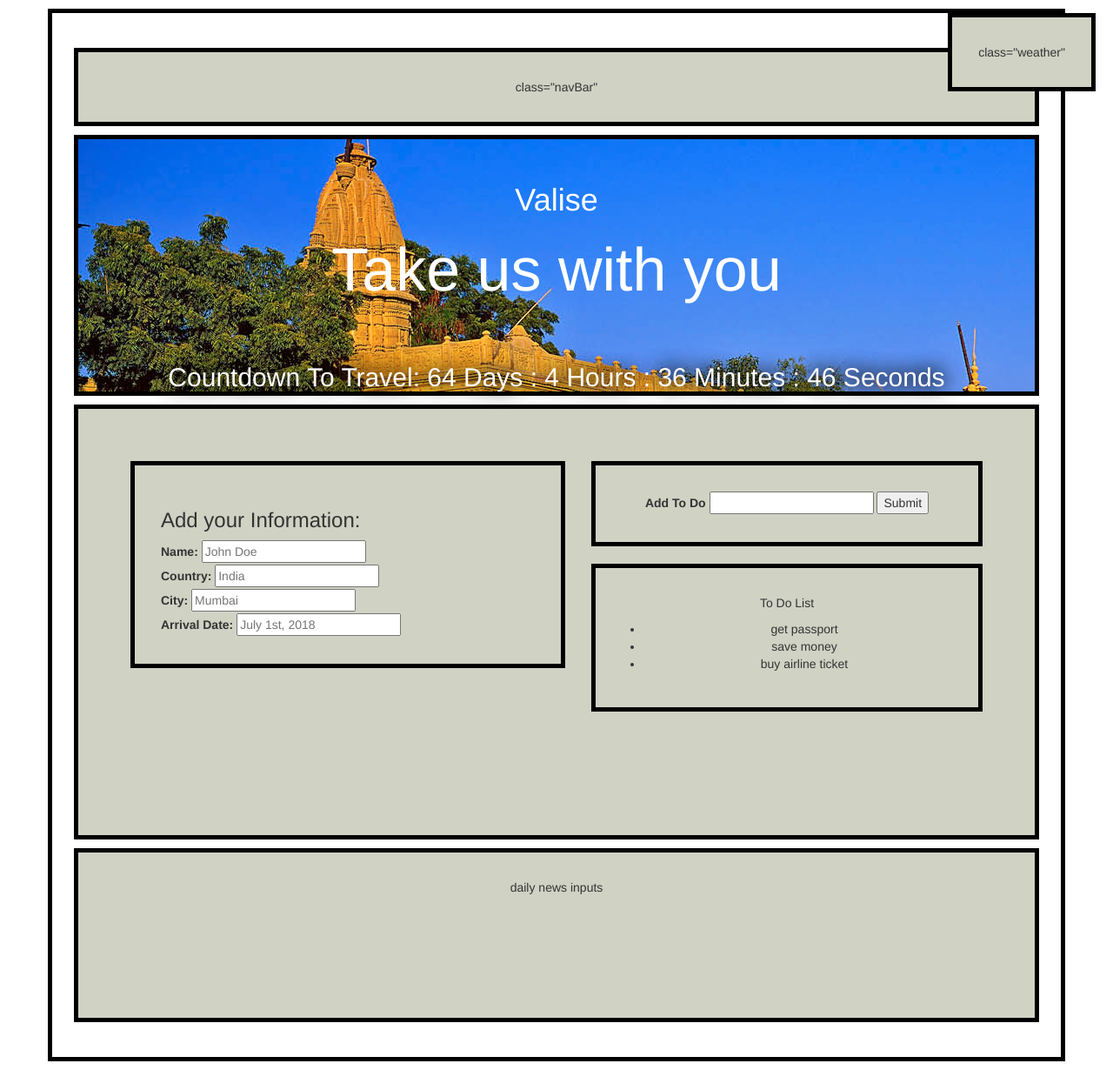
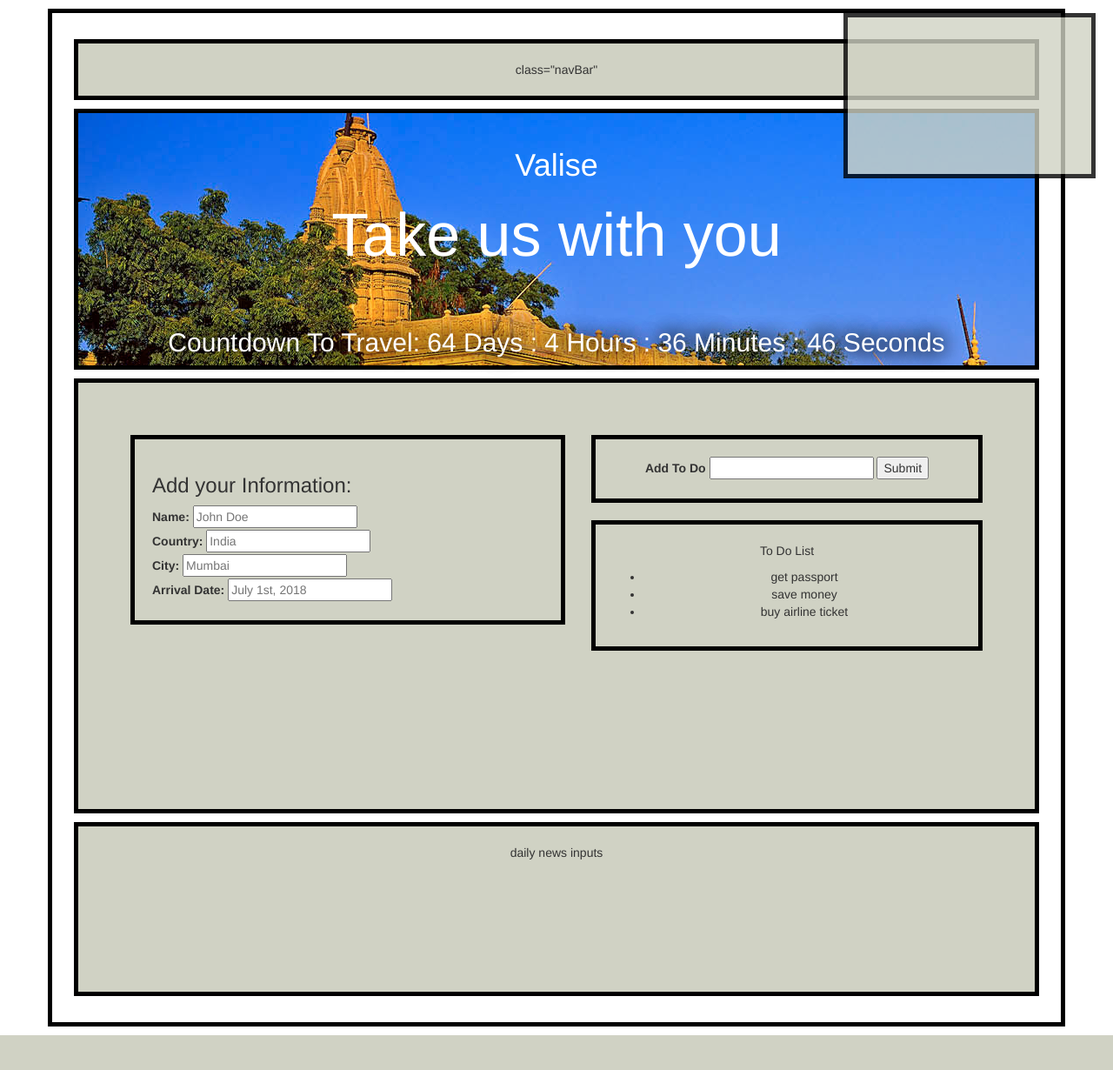
Before and after one commit to An26/GroupProjectOne, a PHP site: page / in a window 1280 px wide. Shown: the whole page at 87% size. After the commit the page ends 1190 px from the top, so only its background shows below. Run offline with PHP 8.4, Linux system fonts and the light colour scheme; some libraries are stand-ins or nearby versions.

Commit message:
completed weatherAPI

```diff
--- a/assets/css/style.css
+++ b/assets/css/style.css
@@ -6,7 +6,7 @@ body {
 
 div {
 	border: 5px solid black;
-	padding: 30px;
+	padding: 20px;
 	margin: 10px;
 	background-color: #D0D2C4;
 
@@ -34,10 +34,15 @@ div {
 	background-color: white;
 }
 
-.weather {
+#weather {
 	position: fixed;
 	top: 5px;
 	right: 10px;
+	z-index: 100;
+	height: 190px !important;
+	width: 290px !important;
+	opacity: 0.8;
+
 }
 
 .newsBox {
--- a/index.html
+++ b/index.html
@@ -22,7 +22,14 @@
 
 <div class="container">
 	<div class="navBar">class="navBar"</div>
-	<div class="weather">class="weather"</div>
+	<div id="weather">
+		<span class="city"></span>
+  		<span class="wind"></span>
+  		<br>
+  		<span class="humidity"></span>
+  		<br>
+  		<span class="temp"></span>
+	</div>
 
 
 	<div class="header">
@@ -76,6 +83,7 @@
 
 
 <script type="text/javascript" src="countdown.js"></script>
+<script type="text/javascript" src="weather.js"></script>
 
 <script type="text/javascript" src="assets/js/app.js"></script>
 
--- /dev/null
+++ b/weather.js
@@ -0,0 +1,30 @@
+ // This is our API Key
+    var APIKey = "166a433c57516f51dfab1f7edaed8413";
+
+    // Here we are building the URL we need to query the database
+    var queryURL = "http://api.openweathermap.org/data/2.5/weather?q=London,uk&units=imperial&appid=" + APIKey;
+
+    // Here we run our AJAX call to the OpenWeatherMap API
+    $.ajax({url: queryURL, method: 'GET'})
+
+    // We store all of the retrieved data inside of an object called "response"
+    .done(function(response) {
+
+      // Log the queryURL
+      console.log(queryURL);
+
+      // Log the resulting object
+      console.log(response);
+
+      // Transfer content to HTML
+      $('.city').html("<h3>Bujumbura Weather Details</h3>");
+      $(".wind").html("Wind Speed: " + response.wind.speed +" mph");
+      $(".humidity").html("Humidity: " + response.main.humidity +"&#37;");
+      $(".temp").html("Temperature: " + response.main.temp + "&deg;F");
+
+      // Log the data in the console as well
+      console.log("Wind Speed: " + response.wind.speed);
+      console.log("Humidity: " + response.main.humidity);
+      console.log("Temperature (F): " + response.main.temp);
+
+    });
```
